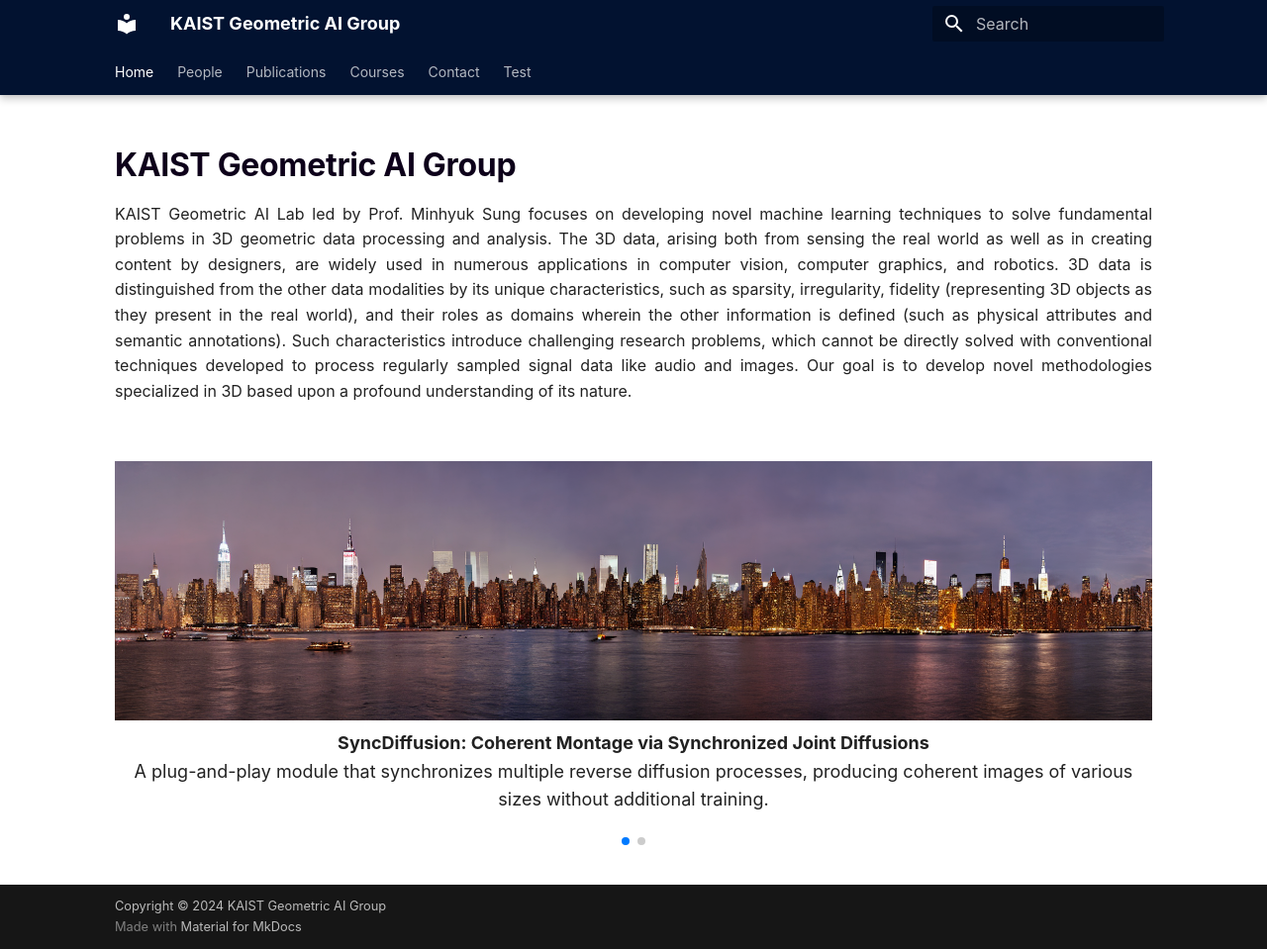
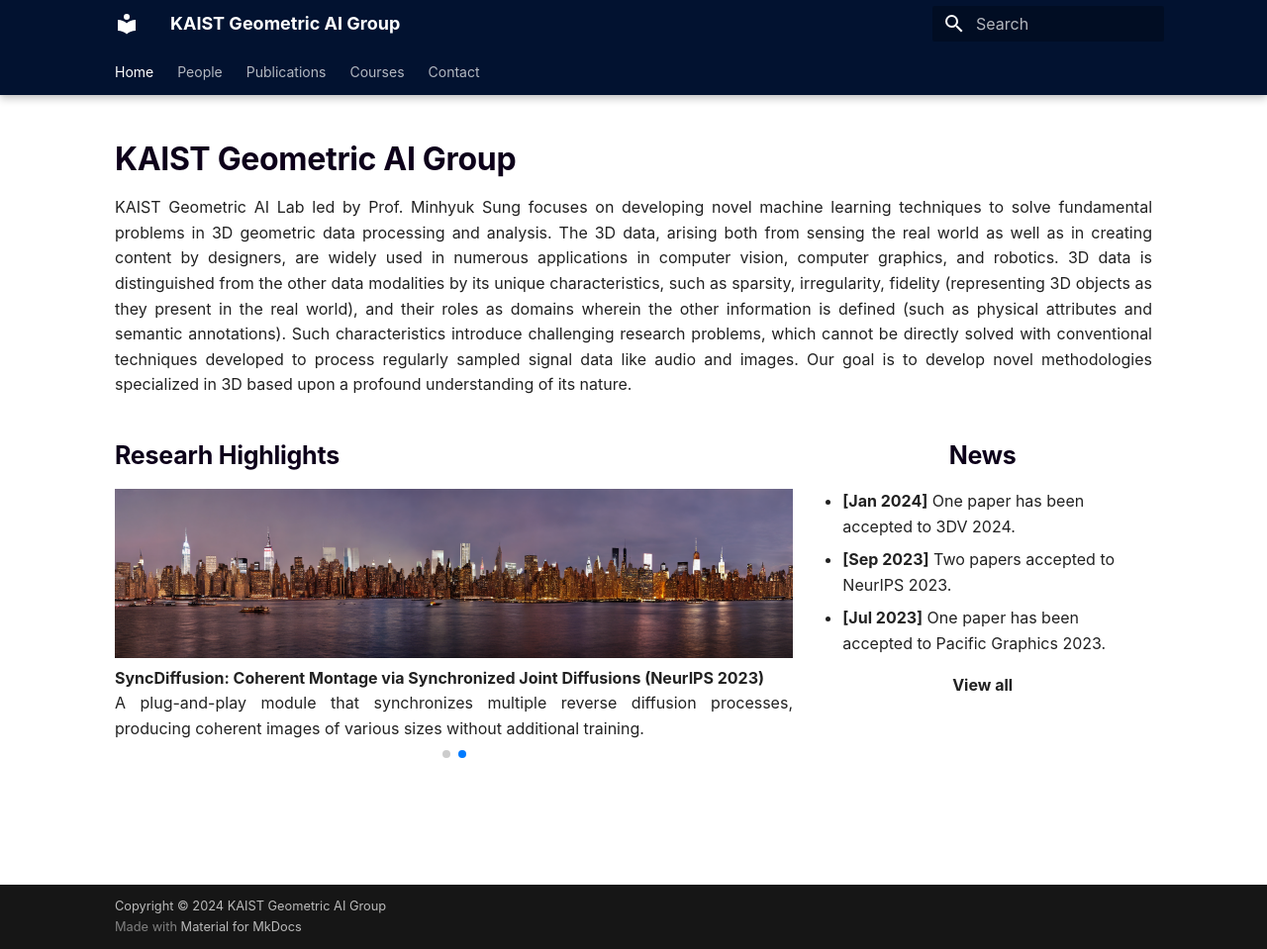
Before and after one commit to KAIST-Visual-AI-Group/kaist-visual-ai-group.github.io, an MkDocs documentation site: the page built from docs/index.md, in a window 1280 px wide and 959 px high. Shown: the whole window at 99% size. Built offline with MkDocs 1.6.1 and Material for MkDocs 9.7.7, drawn with Linux system fonts in a browser that asks for light colours.

Commit message:
Updated.

```diff
--- a/docs/index.md
+++ b/docs/index.md
@@ -7,60 +7,29 @@
 <style>
 p { text-align: justify; }
 
-.md-typeset h1 { margin: 0; }
-
-.md-typeset .grid {
-  grid-template-columns: repeat(auto-fit, minmax(90%, 1fr))
+.container {
+    display: grid;
+    grid-template-columns: 2fr 1fr;
+    grid-gap: 1rem;
 }
 
-.research-highlights-section {
-    display: inline-table;
-    width: 66% !important;
-    padding: 0 10px 0 0;
-    vertical-align: top;
-    p { margin: 0px; }
+.swiper {
+    width: 100%;
+    height: 100%;
+}
+
+.swiper-slide {
+    margin-bottom: 1em;
 }
 
 .news-section {
-    display: inline-table;
-    width: 33% !important;
-    padding: 0 0 0 10px;
-    vertical-align: top;
-    p { margin: 0px; }
-}
-
-.research-highlight-thumbnail {
-    width: 80px;
-    width: calc(70% - 12px) !important;
-}
-
-.swiper {
-  width: 100%;
-  height: 100%;
-}
-
-.swiper-slide {
-  text-align: center;
-  font-size: 18px;
-  background: #fff;
-  display: flex;
-  justify-content: center;
-  align-items: center;
-}
-
-.swiper-slide img {
-  width: 100%;
-  height: 100%;
-  object-fit: cover;
+    justify-items: center;
+    align-items: center;
 }
 
 @media only screen and (max-width: 600px) {
-    .research-highlights-section {
-        width: 100% !important;
-    }
-
-    .news-section {
-        width: 100% !important;
+    .container {
+        grid-template-columns: 1fr;
     }
 }
 </style>
@@ -71,34 +40,56 @@
 
 <!-- Link Swiper's CSS -->
 <link rel="stylesheet" href="https://cdn.jsdelivr.net/npm/swiper@11/swiper-bundle.min.css" />
-<br>
+
+<div class="container" markdown>
 
 
-<!-- Swiper -->
-<div class="swiper research-highlights-swiper">
-<div class="swiper-wrapper">
+<!-- Researh Highlights -->
+<div class="swiper research-highlights-swiper" markdown>
 
-<div class="swiper-slide">
+## Researh Highlights
+<div class="swiper-wrapper" markdown>
+
+
+<div class="swiper-slide" markdown>
 <div class="card" markdown>
-<img src="./assets/teasers/syncdiffusion-teaser.png" markdown>
-<b> SyncDiffusion: Coherent Montage via Synchronized Joint Diffusions </b><br>
-A plug-and-play module that synchronizes multiple reverse diffusion processes, producing coherent images of various sizes without additional training.
-<p></p><br>
+<center markdown>
+<img src="./assets/teasers/salad-teaser.png" markdown>
+<b>SALAD: Part-Level Latent Diffusion for 3D Shape Generation and Manipulation<br>(ICCV 2023)</b><br>
+A cascaded diffusion model based on a part-level implicit 3D representation.<br>
+</center>
 </div>
 </div>
 
-<div class="swiper-slide">
+<div class="swiper-slide" markdown>
 <div class="card" markdown>
-<img src="./assets/teasers/salad-teaser.png" markdown>
-<b> SALAD: Part-Level Latent Diffusion for 3D Shape Generation and Manipulation </b><br>
-A cascaded diffusion model based on a part-level implicit 3D representation.
-<br><br>
+<center markdown>
+<img src="./assets/teasers/syncdiffusion-teaser.png" markdown>
+<b> SyncDiffusion: Coherent Montage via Synchronized Joint Diffusions (NeurIPS 2023)</b><br>
+A plug-and-play module that synchronizes multiple reverse diffusion processes, producing coherent images of various sizes without additional training.<br>
+</center>
 </div>
 </div>
+
 
 </div>
 <div class="swiper-pagination"></div>
 </div>
+
+
+<!-- News -->
+<div class="news-section" markdown>
+## News
+- __[Jan 2024]__ One paper has been accepted to 3DV 2024.
+- __[Sep 2023]__ Two papers accepted to NeurIPS 2023.
+- __[Jul 2023]__ One paper has been accepted to Pacific Graphics 2023.
+
+__View all__
+</div>
+
+
+</div>
+
 
 
 <!-- Swiper JS -->
--- a/docs/stylesheets/extra.css
+++ b/docs/stylesheets/extra.css
@@ -56,9 +56,12 @@
     font-weight: 900;
 }
 
+.md-typeset h1 {
+    margin: -0.2em 0 0 0;
+}
 
-.md-typeset h1 {
-  margin-top: 0;
+.md-typeset h2 {
+    margin: 1em 0 0 0;
 }
 
 .md-typeset h1,
--- a/mkdocs.yml
+++ b/mkdocs.yml
@@ -28,7 +28,6 @@
   - Publications: publications.md
   - Courses: courses.md
   - Contact: contact.md
-  - Test: test.md
 
 plugins:
     - search
```
Also changed, not shown: other parts of docs/index.md (+10 -5 lines), 1 other file.
